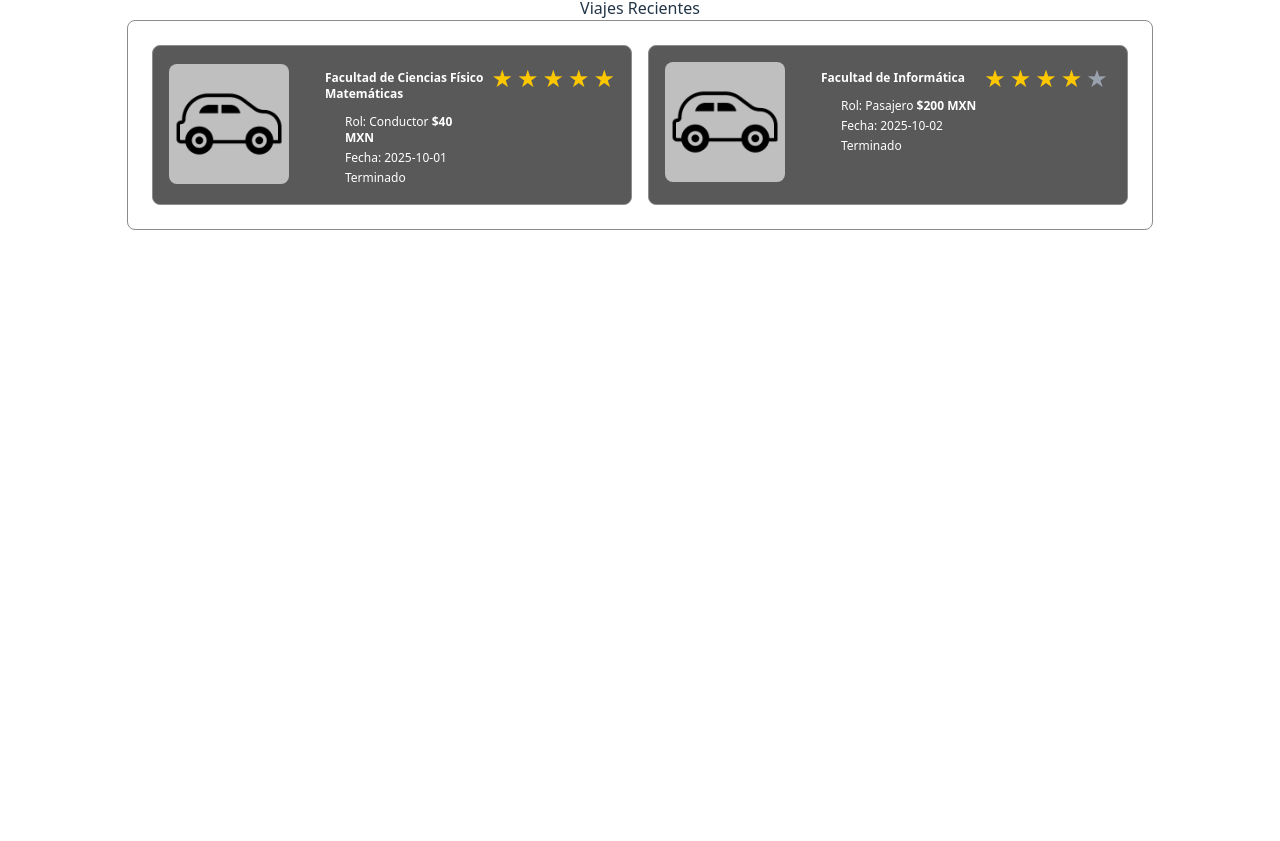
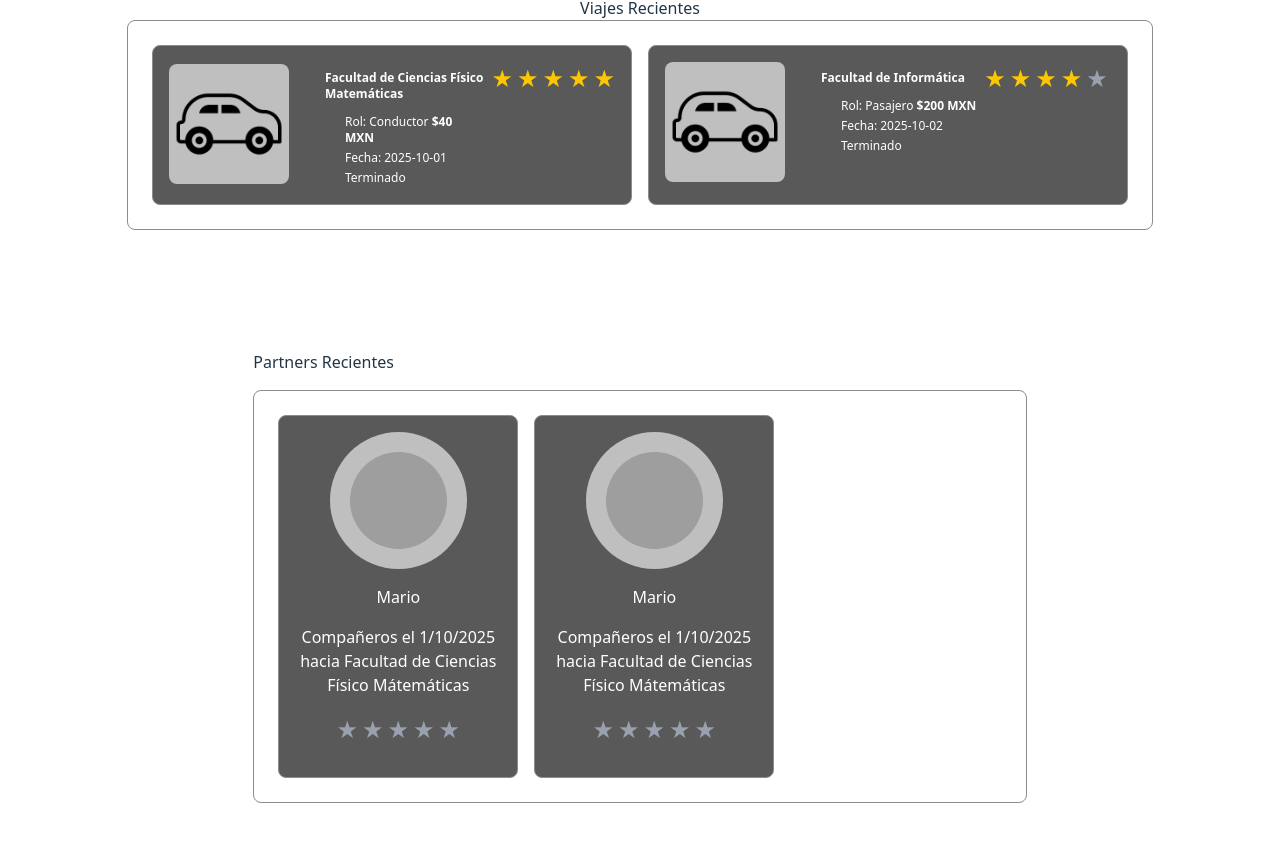
Before and after one commit to FredPota/RoadPartners-project, a React (Vite) app: page / in a window 1280 px wide. Shown: the part 1030-1871 px from the top of the page. Before the commit the page ends 1300 px from the top, so only its background shows below. Built offline with nearby package versions, Linux system fonts and the light colour scheme; grey boxes are pictures that could not be loaded.

Commit message:
Añadio formulario para dejar Reseñas y para crear viajes, además de un nuevo componente para mostras las ultima spersonas con las que se viajo.

```diff
--- a/src/assets/containers.css
+++ b/src/assets/containers.css
@@ -231,10 +231,41 @@
 
 /*HOME-AvailableTravels*/
 
-#drive-name {
+/*HOME - Recent persons*/
 
+.recent-profiles-container {
+    @apply w-2/3
+    max-w-300
+    h-auto
+    flex flex-col items-start gap-4
+    p-10
 }
 
+.profile-photo-card {
+    @apply
+    aspect-square
+    w-2/3 rounded-full object-cover
+    bg-PageLight-500
+    p-5
+}
+
+.profile-card {
+    @apply w-60
+    h-auto
+    flex-col items-center gap-4
+    bg-PageLight-100
+    border border-PageLight-300
+    rounded-lg
+    text-white
+    flex flex-col items-center gap-4
+    p-4
+
+    transition-all duration-200 ease-in-out
+    hover:bg-PageLight-200
+    hover:inset-ring
+    hover:inset-ring-white
+    hover:cursor-pointer
+}
 
 
 /*Profile*/
--- a/src/assets/loginPage.css
+++ b/src/assets/loginPage.css
@@ -31,7 +31,8 @@
 }
 
 .login-form {
-  @apply w-full
+  @apply
+  max-w-300
   flex flex-col items-center
   border-1 border-PageLight-300
   rounded-lg
--- /dev/null
+++ b/src/components/ProfileCards.jsx
@@ -0,0 +1,27 @@
+import StarRating from "./starRating";
+import ReviewForm from "./reviewForm";
+import { useState } from "react";
+
+function ProfileCards() {
+
+    const [rating, setRating] = useState(0);
+
+    return (
+        <>
+        <button className="profile-card">
+            <img className="profile-photo-card " src="usuario.png" alt="" />
+            <div className="">Mario</div>
+            <div className="">Compañeros el 1/10/2025 hacia Facultad de Ciencias Físico Mátemáticas</div>
+            <div onClick={() => setRating(true)}><StarRating></StarRating></div>
+
+            <div className=""></div>
+            {rating==true && <ReviewForm setreview={setRating} />}
+        </button>
+
+        </>
+
+
+    );
+}
+
+export default ProfileCards;
--- /dev/null
+++ b/src/components/createTravelForm.jsx
@@ -0,0 +1,28 @@
+function CreateTravelForm({onexit}) {
+
+        return (
+            <div className="modal-overlay">
+                <div className=" relative login-form w-200 h-100 justify-around rounded-lg p-10 bg-PageLight-950 text-PageDark-950">
+                    <h3 className="text-lg font-semibold">Crear Viaje</h3>
+                    <div className="flex justify-around w-full">
+                        <input className="input-form basis-70" placeholder="Punto de salida: " type="text" name="start-origin" id="start-origin" />
+                        <input className="input-form basis-70" placeholder="Destino: " type="text" name="start-destiny" id="start-destiny" />
+                    </div>
+
+                    <div className='login-group justify-around w-full'>
+                        <div className='flex w-auto relative gap-2'>
+                            <label className='w-auto text-right' htmlFor="start-datetime">Inicio del Viaje: </label>
+                            <input className="input-form basis-50" placeholder="Fecha y hora de salida: " type="datetime-local" name="start-datetime" id="start-datetime" />
+                        </div>
+                        <input className="input-form basis-50" placeholder="Número de pasajeros: " type="number" name="passengers" id="passengers" />
+                        <input className="input-form basis-50" placeholder="Costo del viaje: " type="number" name="cost" id="cost" />
+                    </div>
+                    <button onClick={() => onexit(false)} className="btnSubmit-form self-center">Publicar Viaje</button>
+                    <button  className="exit-btn top-5 right-5" onClick={() => onexit(false)}>x</button>
+
+                </div>
+            </div>
+        );
+
+};
+export default CreateTravelForm;
--- /dev/null
+++ b/src/components/reviewForm.jsx
@@ -0,0 +1,16 @@
+function ReviewForm({setreview}) {
+    return (
+        <div className="modal-overlay">
+            <div className="w-2/3 max-w-300 rounded-lg p-10 bg-PageLight-950 text-PageDark-950">
+                <div className="login-form w-full">
+                    <h3 className="text-lg font-semibold">Deja tu reseña</h3>
+                    <textarea className="input-form" placeholder="Escribe tu reseña aquí..."></textarea>
+                    <button onClick={() => setreview(false)} className="btnSubmit-form">Enviar Reseña</button>
+                </div>
+            </div>
+        </div>
+
+    );
+}
+
+export default ReviewForm;
--- a/src/components/travelCard.jsx
+++ b/src/components/travelCard.jsx
@@ -18,7 +18,7 @@ function TravelCard({compact, travel, onclick}) {
                 </div>
             </div>
             <div className="flex flex-col gap-1">
-                <StarRating value={travel.rating} readOnly={true} />
+                <StarRating value={travel.rating} readOnly={travel.estado !== 'Terminado'} />
                 {(travel.rol=="Conductor" && travel.estado=="Próximo")  && (
                     <button className="profile-btn">Cancelar Viaje</button>
                 )}
--- a/src/pages/HomePage.jsx
+++ b/src/pages/HomePage.jsx
@@ -4,6 +4,8 @@ import Header from '../components/header.jsx';
 import StarRating from '../components/starRating.jsx';
 import TravelCard from '../components/travelCard.jsx';
 import AvailableTravels from '../components/availableTravels.jsx';
+import ProfileCards from '../components/ProfileCards.jsx';
+import CreateTravelForm from '../components/createTravelForm.jsx';
 import { useState } from 'react';
 
 // página de inicio - hasta ahora solo es para probar el routing
@@ -11,6 +13,7 @@ import { useState } from 'react';
 function HomePage() {
 
     const [isSearching, setIsSearching] = useState(false);
+    const [creatingTravel, setCreatingTravel] = useState(false);
 
     const navigate = useNavigate();
     const goToLogin = () => {
@@ -40,8 +43,10 @@ function HomePage() {
 
                         {isSearching===true && <AvailableTravels setissearching={setIsSearching} />}
 
-                        <div id="publish-btn">Crear Viaje</div>
+                        <div id="publish-btn" onClick={() => setCreatingTravel(true)}>Crear Viaje</div>
                     </div>
+
+                    {creatingTravel==true && <CreateTravelForm onexit={setCreatingTravel} />}
                 </div>
                 {/* <div id="search-btn">Buscar Viaje</div> */}
 
@@ -61,6 +66,13 @@ function HomePage() {
 
                     </ul>
                 </div>
+                <div className="recent-profiles-container text-center">
+                    <h3>Partners Recientes</h3>
+                    <ul className="list-container">
+                        <ProfileCards />
+                        <ProfileCards />
+                    </ul>
+                </div>
 
             </div>
 
```
